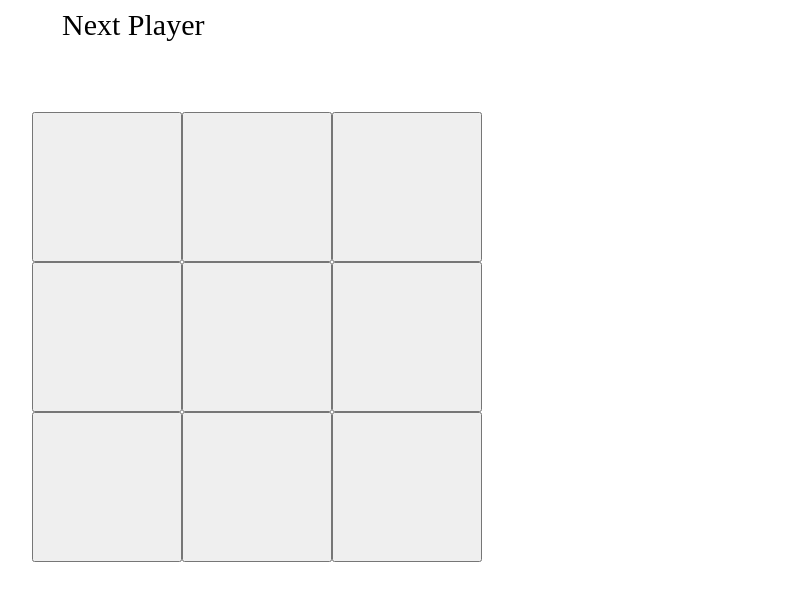
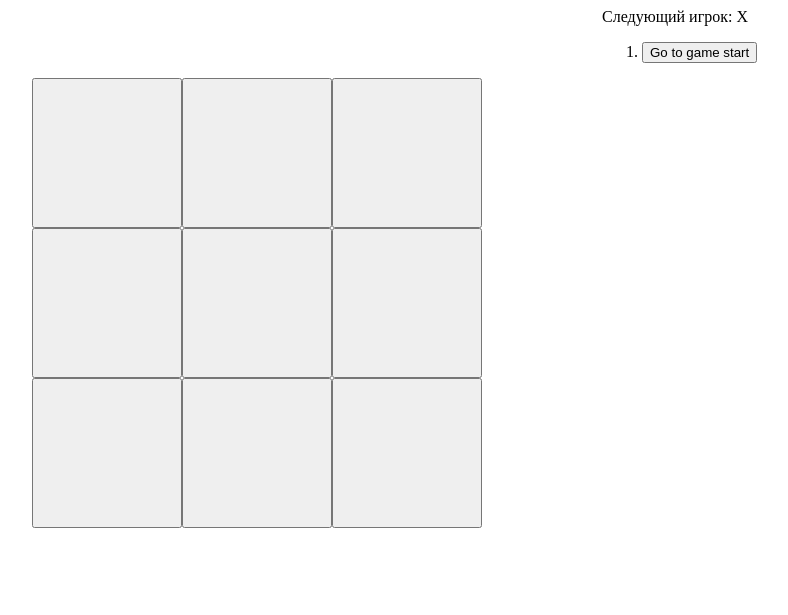
Before and after one commit to ILRZV/React-test, a React app: page / in a window 1280 px wide. Shown: the whole page, without its empty margins (46-834 px from the left). Built offline with nearby package versions, Linux system fonts and the light colour scheme.

Commit message:
'no_it_works'

```diff
--- a/src/Components/Board.js
+++ b/src/Components/Board.js
@@ -3,30 +3,16 @@ import "../css/style.css";
 import Square from "./Square";
 
 class Board extends React.Component {
-  constructor(props) {
-    super(props);
-    this.state = {
-      squares: Array(9).fill(null),
-    };
-  }
   renderSquare(i) {
     return (
       <Square
-        value={this.state.squares[i]}
-        onClick={() => this.handleClick(i)}
+        value={this.props.squares[i]}
+        onClick={() => this.props.onClick(i)}
       ></Square>
     );
   }
-  handleClick(i) {
-    let square = this.state.squares.slice();
-    square[i] = "X";
-
-    this.setState({ squares: square });
-  }
   render() {
     return (
-      <div>
-        <span className="next_player_anonce">Next Player</span>
       <div className="board">
         <div className="board_row">
           {this.renderSquare(0)}
@@ -44,7 +30,6 @@ class Board extends React.Component {
           {this.renderSquare(8)}
         </div>
       </div>
-      </div>
     );
   }
 }
--- a/src/Components/Game.js
+++ b/src/Components/Game.js
@@ -1,19 +1,95 @@
 import React from "react";
 import "../css/style.css";
 import Board from "./Board";
-import Square from "./Square";
 
 class Game extends React.Component {
+  constructor(props) {
+    super(props);
+    this.state = {
+      history: [{ squares: Array(9).fill(null) }],
+      stepNumber: 0,
+      xIsNext: true,
+    };
+  }
+  handleClick(i) {
+    const history = this.state.history.slice(0, this.state.stepNumber + 1);
+    const current = history[history.length - 1];
+    const squares = current.squares.slice();
+    if (caclulateWinner(squares) || squares[i]) {
+      return;
+    }
+    squares[i] = this.state.xIsNext ? "X" : "O";
+    this.setState({
+      history: history.concat([
+        {
+          squares: squares,
+        },
+      ]),
+      stepNumber: history.length,
+      xIsNext: !this.state.xIsNext,
+    });
+  }
+  jumpTo(step) {
+    this.setState({
+      stepNumber: step,
+      xIsNext: step % 2 === 0,
+    });
+  }
   render() {
+    const history = this.state.history;
+    const current = history[this.state.stepNumber];
+    const winner = caclulateWinner(current.squares);
+    let status;
+    if (winner) {
+      status = "Победитель: " + winner;
+    } else {
+      status = "Следующий игрок: " + (this.state.xIsNext ? "X" : "O");
+    }
+
+    const moves = history.map((step, move) => {
+      const desc = move ? "Go to move #" + move : "Go to game start";
+      return (
+        <li key={move}>
+          <button onClick={() => this.jumpTo(move)}>{desc}</button>
+        </li>
+      );
+    });
+
     return (
       <div className="game">
         <div className="game_board">
-          <Board></Board>
+          <Board
+            squares={current.squares}
+            onClick={(i) => this.handleClick(i)}
+          ></Board>
         </div>
-        <div className="game_info"></div>
+        <div className="game_info">
+          <div>{status}</div>
+          <ol>{moves}</ol>
+        </div>
       </div>
     );
   }
 }
 
+function caclulateWinner(squares) {
+  let lines = [
+    [0, 1, 2],
+    [3, 4, 5],
+    [6, 7, 8],
+    [0, 3, 6],
+    [1, 4, 7],
+    [2, 5, 8],
+    [0, 4, 8],
+    [2, 4, 6],
+  ];
+  for (let i = 0; i < lines.length; i++) {
+    let [a, b, c] = lines[i];
+    if (squares[a] && squares[a] === squares[b] && squares[a] === squares[c]) {
+      return squares[a];
+    }
+  }
+  return null;
+}
+
 export default Game;
--- a/src/Components/Square.js
+++ b/src/Components/Square.js
@@ -1,13 +1,11 @@
 import React from "react";
 
-class Square extends React.Component {
-  render() {
-    return (
-      <button className="square" onClick={() => this.props.onClick()}>
-        {this.props.value}
-      </button>
-    );
-  }
+function Square(props) {
+  return (
+    <button className="square" onClick={() => props.onClick()}>
+      {props.value}
+    </button>
+  );
 }
 
 export default Square;
--- a/src/css/style.css
+++ b/src/css/style.css
@@ -1,3 +1,14 @@
+.game {
+  display: flex;
+}
+
+.game_board {
+  display: inline;
+}
+
+.game_info {
+  display: inline;
+}
 .board {
   width: 500px;
   height: 500px;
```
Lines whose indentation alone changed are shown as unchanged.
